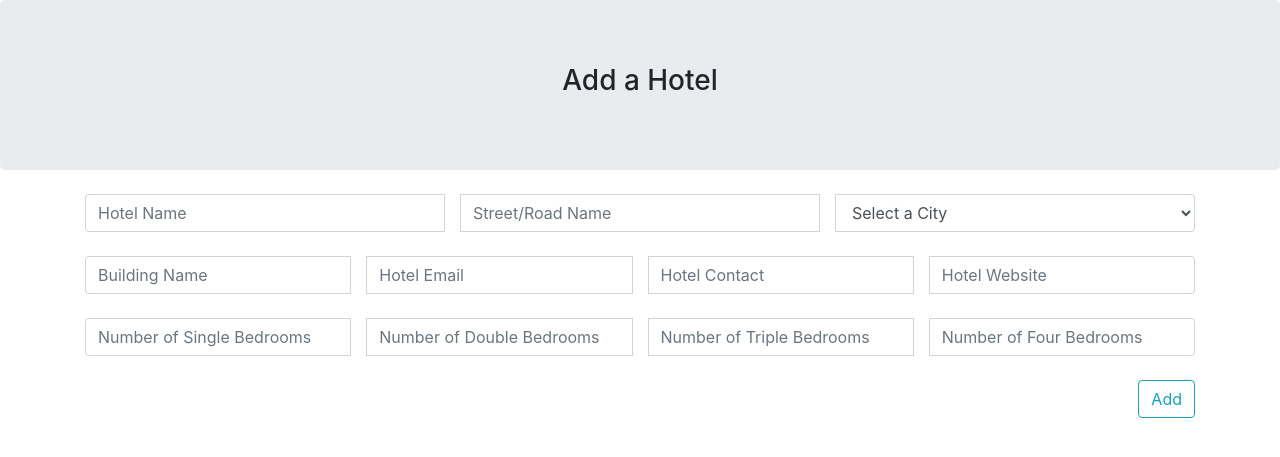
After one commit to UmairJibran/hotel-reservation-system, a PHP site: page /admin/add.php in a window 1280 px wide. The commit adds this page. Shown: the top 457 px of the page. Run offline with PHP 8.4, Linux system fonts and the light colour scheme; the visitor is signed in with stand-in values (Sample User, id 1); data that the repository does not hold is empty.

Commit message:
additon of hotels

```diff
--- /dev/null
+++ b/admin/add.php
@@ -0,0 +1,83 @@
+<?php
+    session_start();
+    require_once('../server/connection.php');
+    if(!isset($_SESSION['id'])) header('location:./login.php');
+?>
+
+<!DOCTYPE html>
+<html lang="en">
+<head>
+    <meta charset="UTF-8">
+    <meta name="viewport" content="width=device-width, initial-scale=1.0">
+    <title>Add Hotel</title>
+    <link rel="stylesheet" href="../css/bootstrap.min.css">
+    <link rel="stylesheet" href="../css/style.css">
+</head>
+<body>
+    <div class="jumbotron center">
+        <h3>Add a Hotel</h3>
+    </div>
+    <br>
+    <div class="container container-fluid">
+        <form method="POST">
+            <div class="input-group">
+                <input type="text" name="name" placeholder='Hotel Name' class='form-control' required>
+                &emsp;
+                <input type="text" name="street" placeholder="Street/Road Name" required class='form-control'>
+                &emsp;
+                <select name="city" class='form-control'>
+                    <option value="" disabled selected>Select a City</option>
+                    <?php
+                        $result = $conn->query("SELECT * FROM `tbl-cities`");
+                        $rows = $result->num_rows;
+                        while($cityData = $result->fetch_assoc()){
+                            $city_name = $cityData['city_NAME'];
+                            echo "<option value='${city_name}'>${city_name}</option>";
+                        }
+                    ?>
+                </select>
+            </div>
+            <br>
+            <div class="input-group">
+                <input type="text" name="building" placeholder='Building Name' class='form-control' required>
+                &emsp;
+                <input type="email" name="email" placeholder='Hotel Email' class='form-control' required>
+                &emsp;
+                <input type="text" name="number" placeholder='Hotel Contact' class='form-control' required>
+                &emsp;
+                <input type="url" name="website" placeholder='Hotel Website' class='form-control' required>
+            </div>
+            <br>
+            <div class="input-group">
+                <input type="number" name="single_bedrooms" placeholder='Number of Single Bedrooms' class='form-control' required>
+                &emsp;
+                <input type="number" name="double_bedrooms" placeholder='Number of Double Bedrooms' class='form-control' required>
+                &emsp;
+                <input type="number" name="triple_bedrooms" placeholder='Number of Triple Bedrooms' class='form-control' required>
+                &emsp;
+                <input type="number" name="four_bedrooms" placeholder='Number of Four Bedrooms' class='form-control' required>
+            </div><br>
+            <input type="submit" value="Add" name='add' class="btn btn-outline-info right">
+        </form>
+    </div>
+</body>
+</html>
+
+<?php
+    if(isset($_POST['add'])){
+        $name=$_POST['name'];
+        $street=$_POST['street'];
+        $city=$_POST['city'];
+        $building=$_POST['building'];
+        $email=$_POST['email'];
+        $contact=$_POST['number'];
+        $website=$_POST['website'];
+        $single_bedrooms=$_POST['single_bedrooms'];
+        $double_bedrooms=$_POST['double_bedrooms'];
+        $triple_bedrooms=$_POST['triple_bedrooms'];
+        $four_bedrooms=$_POST['four_bedrooms'];
+        $sql = "INSERT INTO `tbl-hotel-info` (`hotel_ID`, `hotel_NAME`, `hotel_CITY`, `hotel_STREET`, `hotel_BUILDING`, `hotel_EMAIL`, `hotel_CONTACT`, `hotel_WEBSITE`, `hotel_NSINGLEROOMS`, `hotel_NDOUBLEROOMS`, `hotel_NTRIPLEROOMS`, `hotel_NFOURPROOMS`) VALUES (NULL, '$name', '$city', '$street', '$building', '$email', '$contact', '$website', '$single_bedrooms', '$double_bedrooms', '$triple_bedrooms', '$four_bedrooms');";
+        if($conn->query($sql) === true) header("location:./dashboard.php");
+        else echo"ulamba";
+    }
+?>
--- a/admin/dashboard.php
+++ b/admin/dashboard.php
@@ -18,8 +18,9 @@
     </div>
     <div class="container container-fluid">
         <ul>
-            <br><li><a href="#" class="list-group-item list-group-item-action">Add A Hotel</a></li>
+            <br><li><a href="./add.php" class="list-group-item list-group-item-action">Add A Hotel</a></li>
             <br><li><a href="#" class="list-group-item list-group-item-action">Update a Hotel</a></li>
+            <br><li><a href="#" class="list-group-item list-group-item-action">Add a City</a></li>
             <br><li><a href="#" class="list-group-item list-group-item-action">Update an existing User</a></li>
         </ul>
     </div>
```
